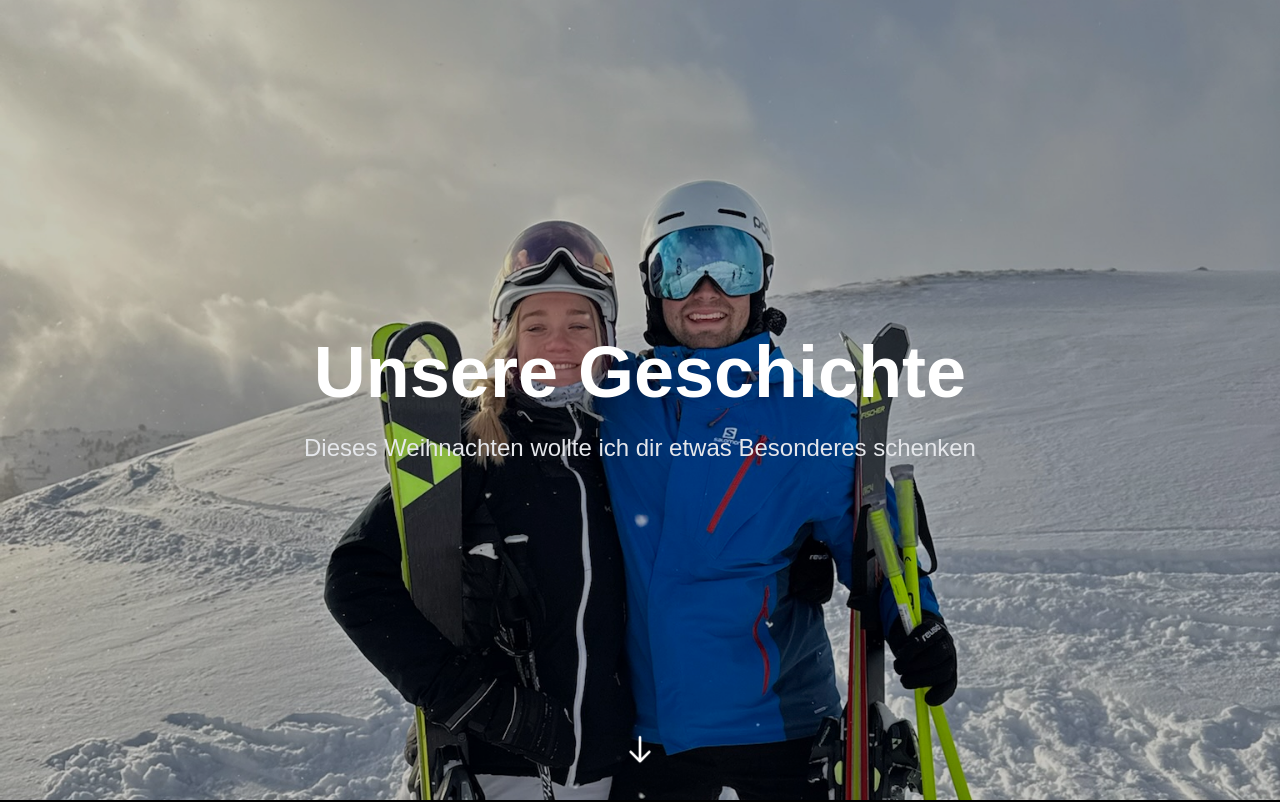
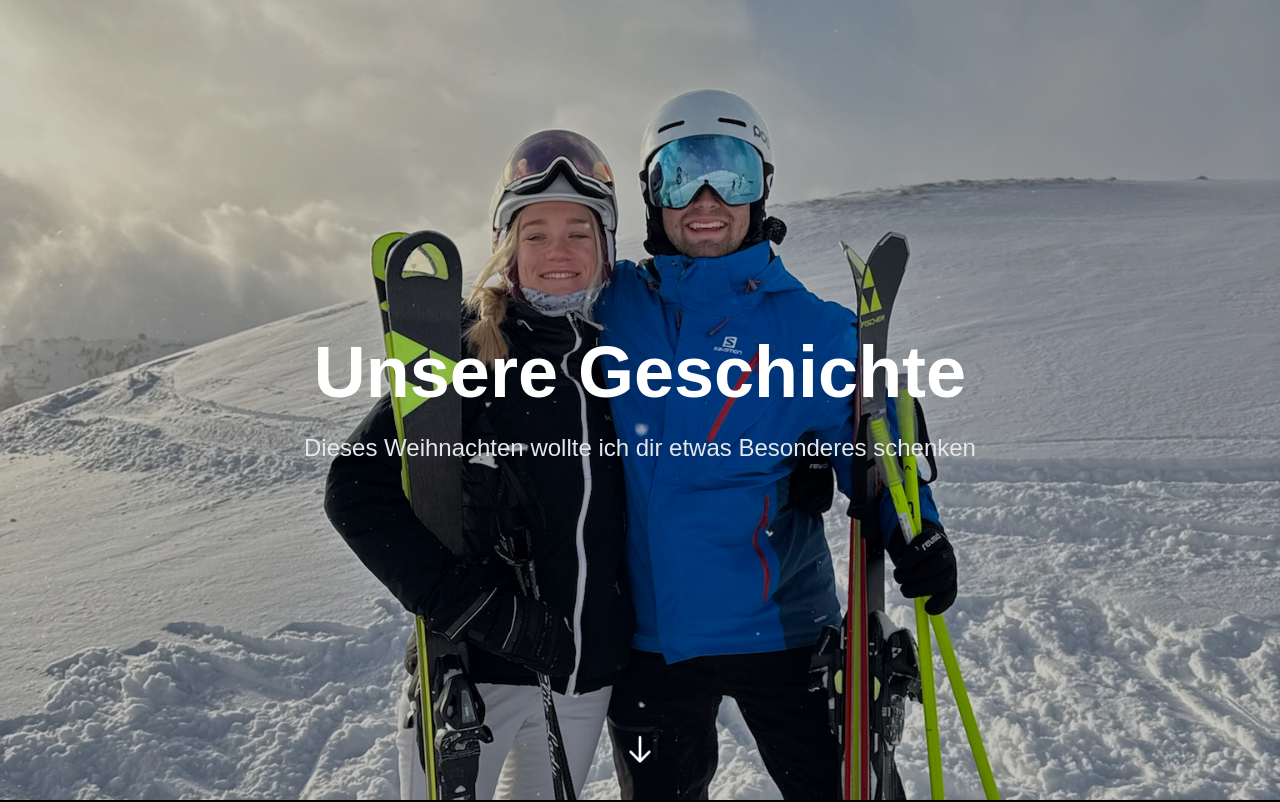
Before and after one commit to PinguGit/elias, a Next.js app: page /elias/elias in a window 1280 px wide. Shown: the top 802 px of the page. Built offline with nearby package versions, Linux system fonts and the light colour scheme.

Commit message:
final changes

```diff
--- a/app/elias/page.tsx
+++ b/app/elias/page.tsx
@@ -18,7 +18,7 @@ export default function Page() {
                 src="./IMG_5815.jpeg"
                 alt="Us"
                 className="absolute inset-0 w-full h-full object-cover object-center opacity-80"
-                style={{ transform: 'scale(1)', transformOrigin: 'center center', objectPosition: 'center 30%' }}
+                style={{ transform: 'scale(1)', transformOrigin: 'center center', objectPosition: 'center 40%' }}
               />
             </div>
           </div>
--- a/app/page.tsx
+++ b/app/page.tsx
@@ -18,7 +18,7 @@ export default function Page() {
                 src="./IMG_5815.jpeg"
                 alt="Us"
                 className="absolute inset-0 w-full h-full object-cover object-center opacity-80"
-                style={{ transform: 'scale(1)', transformOrigin: 'center center', objectPosition: 'center 30%' }}
+                style={{ transform: 'scale(1)', transformOrigin: 'center center', objectPosition: 'center 40%' }}
               />
             </div>
           </div>
```
